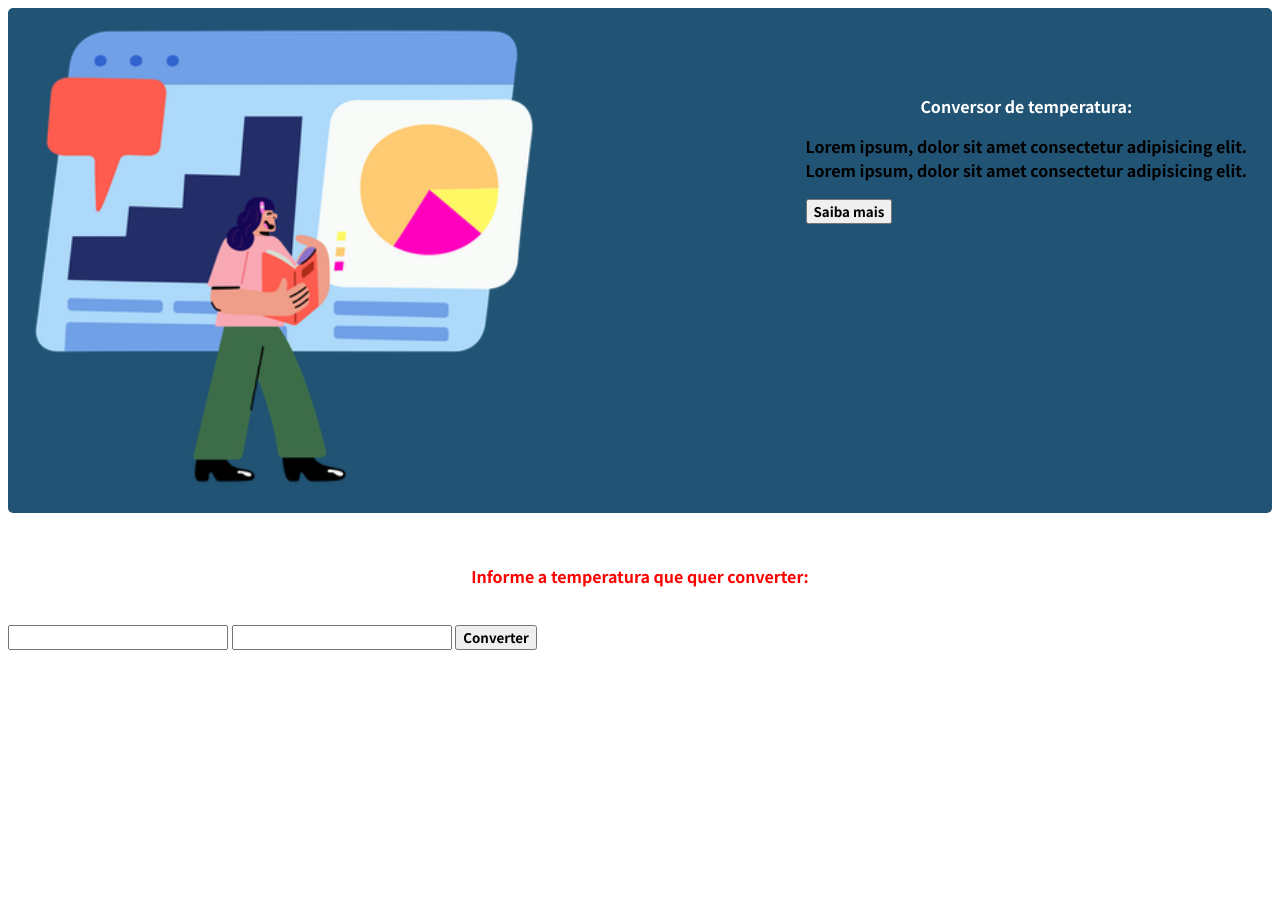
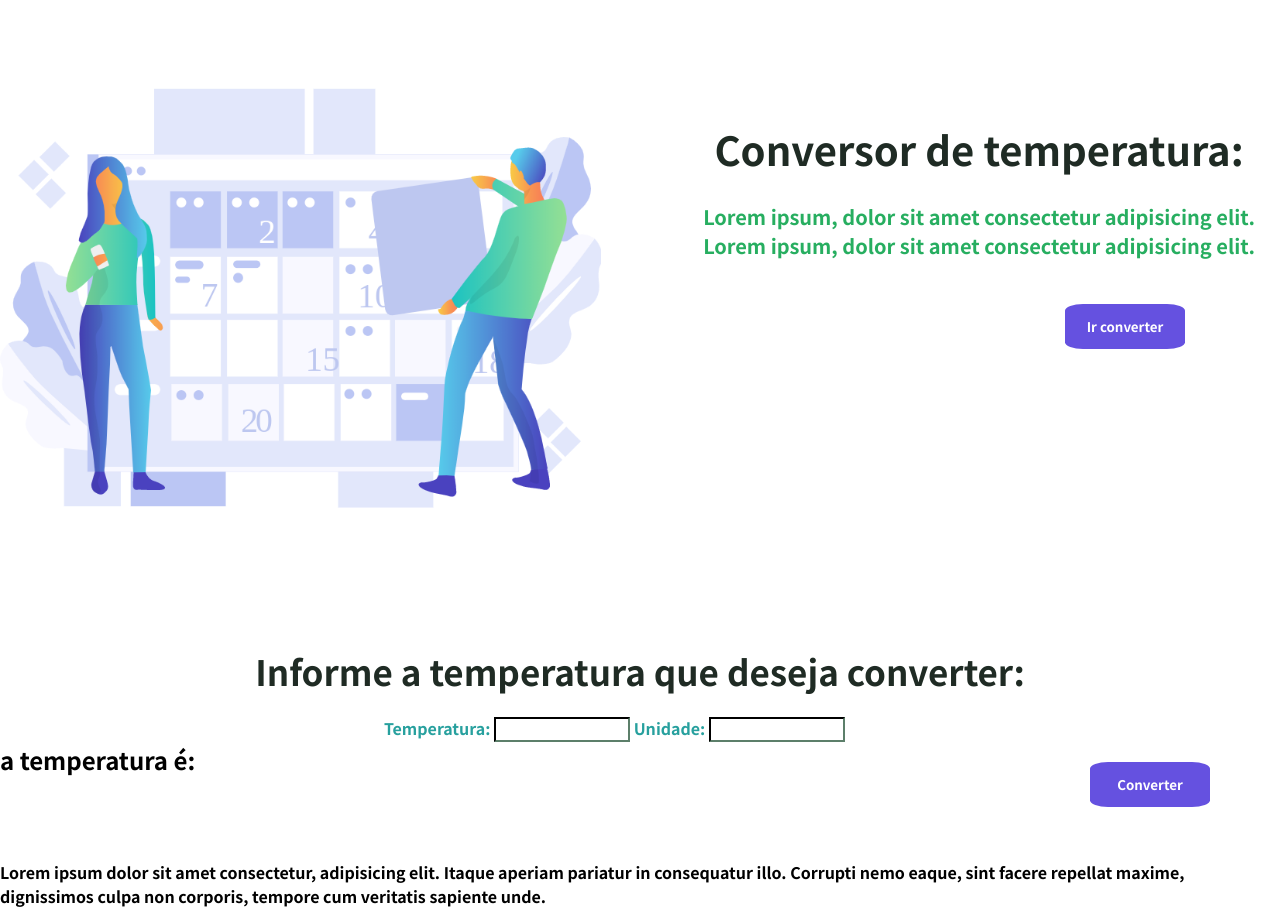
Before and after one commit to amandaduuaarte/temperature-converter, a plain HTML site: page index.html in a window 1280 px wide. Before the commit the page ends 800 px from the top, so only its background shows below. Drawn offline with Linux system fonts and the light colour scheme.

Commit message:
logica para os scripts

```diff
--- a/CSS/style.css
+++ b/CSS/style.css
@@ -2,12 +2,14 @@
 
 
 *{
+    margin: 0;
     /*color: #ffffff;*/
     color: black;
     font-family: 'Noto Sans TC', sans-serif;
     font-weight: 50px;
 
 }
+
 .texts{
     float: right;
     text-align: justify;
@@ -17,28 +19,73 @@
     height: 300px;
 }
 .title{
-    color: #ffffff;
+    color:#1f2b24;
+    font-size: 40px;
     text-align: center;
 }
+#informations{
+    font-size: 20px;
+    color:#27ae60;
+}
 #subTitle{
-    color:red;
     padding-top: 35px;
     padding-bottom: 20px;
+    font-size: 35px;
 }
 #visual{
+    margin-top: 50px;
+    height: 560px;
 width: 100%;
-background-color: #205374;
-border-top:0px;
-border-left: 10px;
-border-color: #ffffff;
+/*background-color: #205374;*/;
+border-color:#1f2b24;
+border-width: 45px;
 border-radius: 5px;
 display:inline-table;
 
 }
 #img01{
+    margin-top: 5px;
     height: 500px;
     position: relative;
 }
+#info{
+    color: #27A09E;
+}
 #forms{
+
     align-items: center;
+    width: 100%;
+    height: 250px;
+    display: inline-block;
 }
+.inputs{
+    position: relative;
+    align-content: center;
+    width: 80px;
+    border-color: #1f2b24;
+    border-width: 2px;
+    padding-left: 50px;
+
+}
+#dados{
+    align-items: center;
+    margin-left: 30%;
+}
+.buttons{
+        background-color: #6551e0;
+        color:#fff;
+        height: 45px;
+        width: 120px;
+        border: none;
+        border-radius: 15%;
+        margin-right: 70px;
+        margin-top:20px;
+        float: right;
+
+}
+#convertion{
+    color:#fff;
+    align-items: center;
+    align-self: center;
+    align-content: center;
+}
--- a/JS/script.js
+++ b/JS/script.js
@@ -0,0 +1,25 @@
+let tempValue = 0;
+let type;
+let number;
+let final
+let valor
+
+function transform (tempValue, type, number, final,valor){
+    let total
+    tempValue = document.querySelector("#tempValue")
+    type = document.getElementById("type");
+    number = tempValue.value
+    valor = type.value
+
+    if (valor = "celsius"){
+        total = (number *9/5 + 32)  + " em celsius"
+    }else if (valor = "fahrenheit"){
+        total = ((number -32) *5/2) + " em fahrenheit "
+    }else{
+        console.log("erro na conversão ")
+    }
+   final =  document.querySelector("#final").innerHTML=`A temperatura é: ${total} `
+    return final
+    // console.log( `A temperatura é: ${total} `)
+    // return console.log(tempValue.value);
+}
--- a/index.html
+++ b/index.html
@@ -9,22 +9,34 @@
     <title>Conversor</title>
 </head>
 <body>
+
     <div class="content" id="visual">
-        <img class="imgs" id="img01" src="./IMGS/Brazuca - UI Design.png" alt="girl">
+        <img class="imgs" id="img01" src="./IMGS/example-8 (1).png" alt="girl">
         <div class="texts">
             <p class="title"> Conversor de temperatura:</p>
+            <br>
             <p id="informations"> Lorem ipsum, dolor sit amet consectetur adipisicing elit.<br>
                 Lorem ipsum, dolor sit amet consectetur adipisicing elit. </p>
-                <input type="button" class="buttons" id="More" value="Saiba mais">
+                <br>
+                <button type="submit"class="buttons" i id="More">Ir converter </button>
         </div>
     </div>
     <div class="content" id="forms">
-        <form id="forms">
-            <label><p  class="title" id="subTitle"> Informe a temperatura que quer converter:</p></label>
-            <input type="text" class="inputs">
-            <input type ="text" class="inputs">
-            <input type="button" value="Converter" class="buttons" id="convertion">
+        <label><p  class="title" id="subTitle"> Informe a temperatura que deseja converter:</p></label>
+        <form id="dados">
+            <label id="info"> Temperatura: </label>
+            <input type="number" class="inputs" id="tempValue">
+
+            <label id="info"> Unidade: </label>
+            <input type ="text" class="inputs" id="type" >
+            <br>
+
         </form>
+        <button type="submit"class="buttons" id="convertion" onclick="transform()" >Converter</button>
+        <h2 id="final"> a temperatura é: </h2>
+    </div>
+    <div class="temp">
+        <p> Lorem ipsum dolor sit amet consectetur, adipisicing elit. Itaque aperiam pariatur in consequatur illo. Corrupti nemo eaque, sint facere repellat maxime, dignissimos culpa non corporis, tempore cum veritatis sapiente unde.</p>
     </div>
 </body>
 </html>
```
Also changed, not shown: IMGS/example-22 (1).png (added), IMGS/example-8 (1).png (added), IMGS/girl_laptop (1).png (added), IMGS/girl_laptop.png (deleted).
